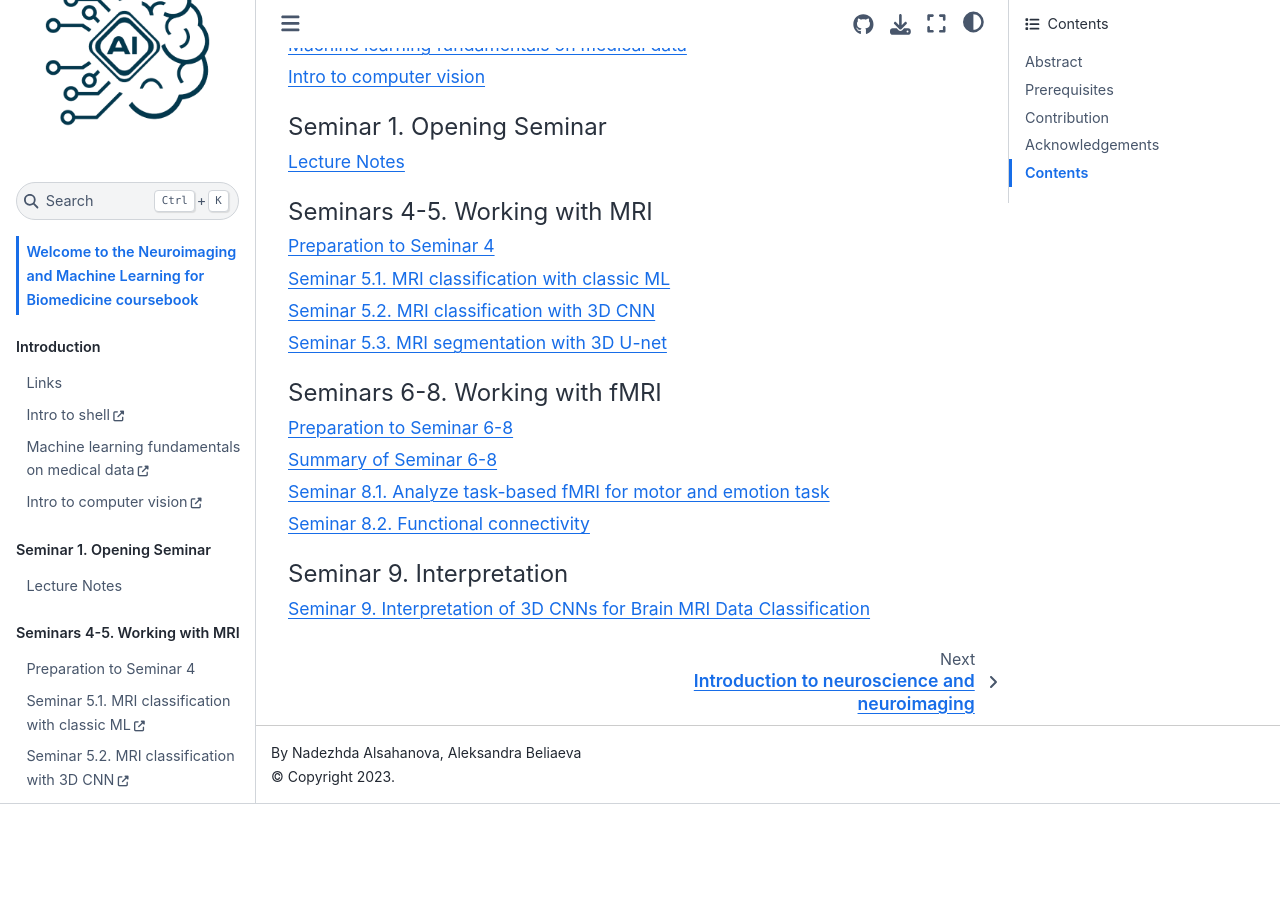
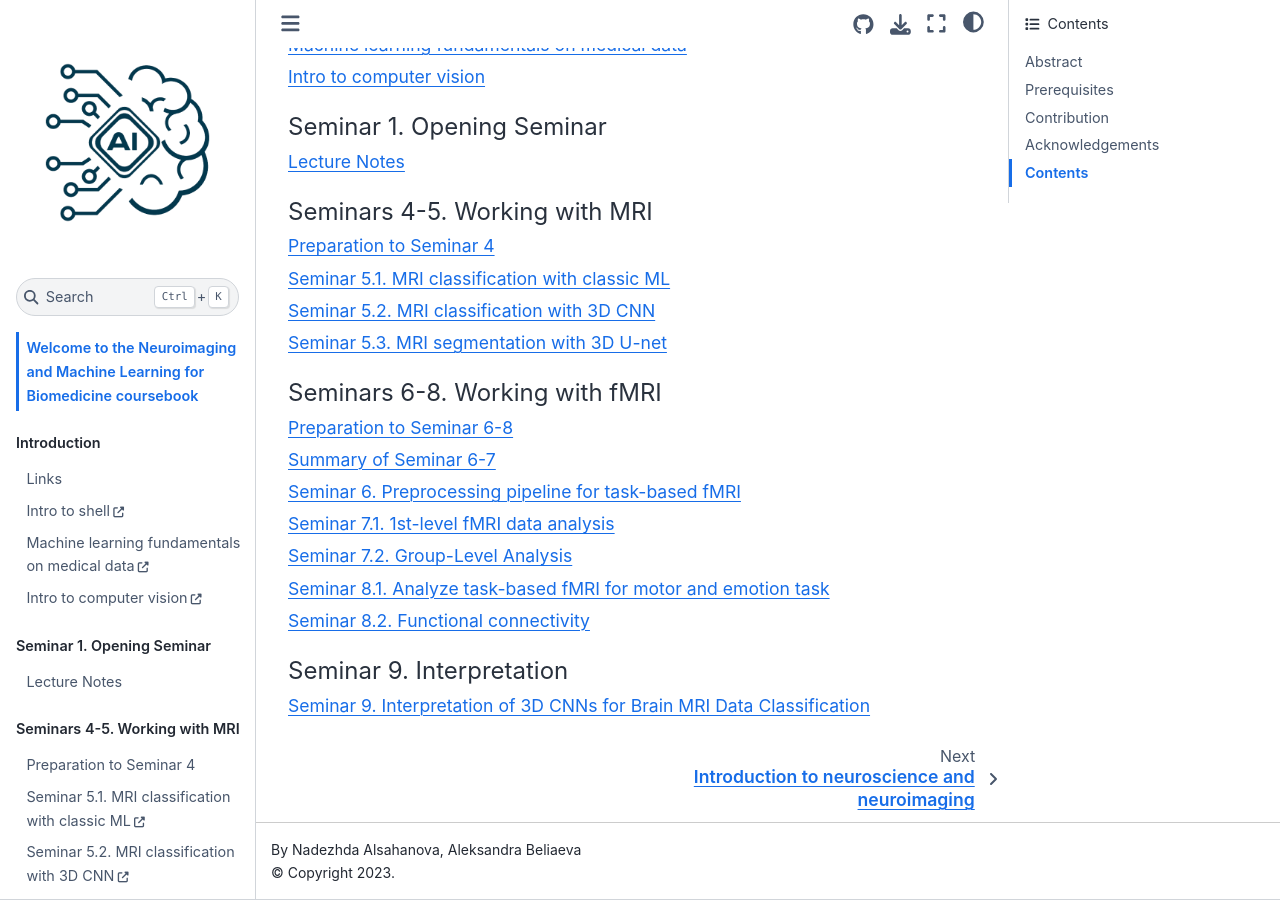
Before and after one commit to BIMAI-lab/NEUROML_course, a Jupyter Book: the page built from intro.md, in a window 1280 px wide and 900 px high, scrolled down 1706 px. Built offline with Jupyter Book 1.0.4 settings and Sphinx 7.4.7 and the Sphinx Book theme 1.1.4, drawn with Linux system fonts in a browser that asks for light colours; pages that are not in the unit, such as notebooks, are missing from menus; before the commit the page ends 2510 px from its top, so only the background shows below that.

Commit message:
Add collab notebooks for seminars 6-7

```diff
--- a/_toc.yml
+++ b/_toc.yml
@@ -63,7 +63,13 @@ parts:
   - file: seminars6_7/README.md
     title: Preparation to Seminar 6-8
   - file: seminars6_7/seminars_content.md
-    title: Summary of Seminar 6-8
+    title: Summary of Seminar 6-7
+  - url: https://drive.google.com/file/d/1kSrmaPF5_bKvH1xEKgp0BMtpnm_I-DtY/view?usp=drive_link
+    title: Seminar 6. Preprocessing pipeline for task-based fMRI
+  - url: https://drive.google.com/file/d/1-9hT7K9lG_pUTIgtjwH7pvxL1mf9QnMP/view?usp=drive_link
+    title: Seminar 7.1. 1st-level fMRI data analysis
+  - url: https://drive.google.com/file/d/1EuyJWzhmST66rDVugbRgsm_p8Jpc7KTQ/view?usp=drive_link
+    title: Seminar 7.2. Group-Level Analysis
   - url: https://colab.research.google.com/drive/1Hed2ggYNbyvBMeYpNeapMAepxeQBVLRL?usp=sharing
     title: Seminar 8.1. Analyze task-based fMRI for motor and emotion task
   - url: https://colab.research.google.com/drive/1F0UzTsmF1NK6F3NEsJHUw9G5K3j_-eYA?usp=sharing
```
Also changed, not shown: seminars6_7/seminars_content.md (+1 -1 lines).
